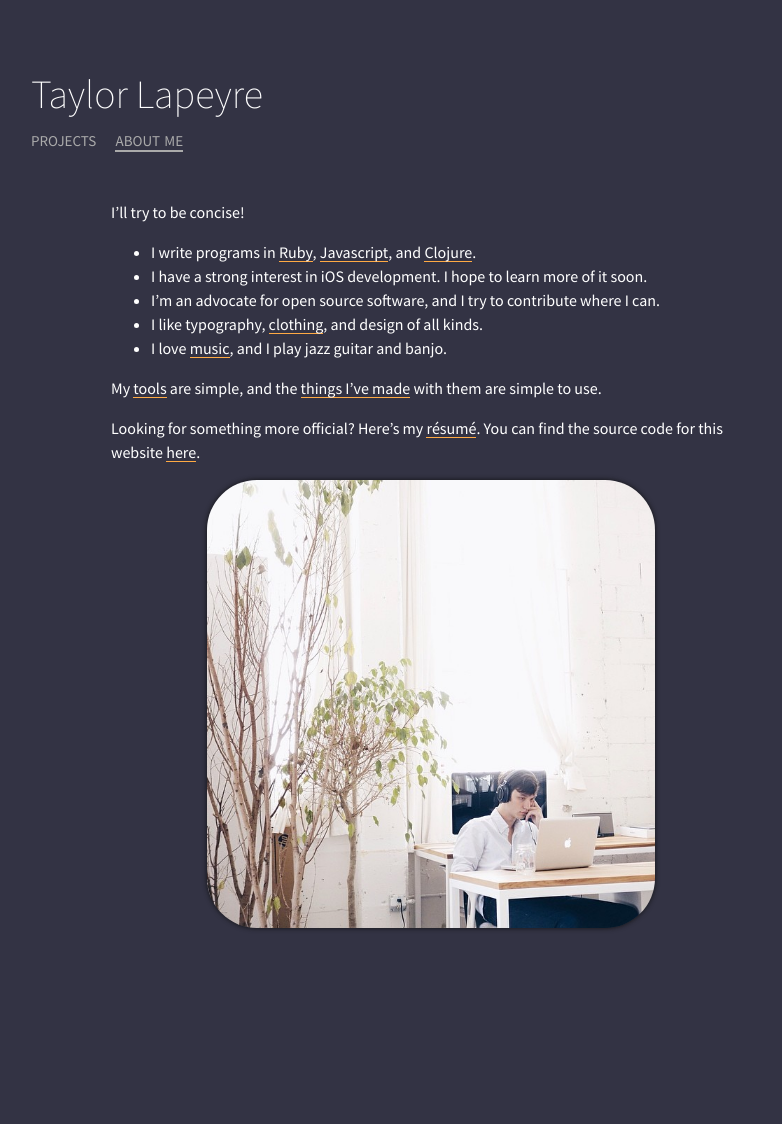
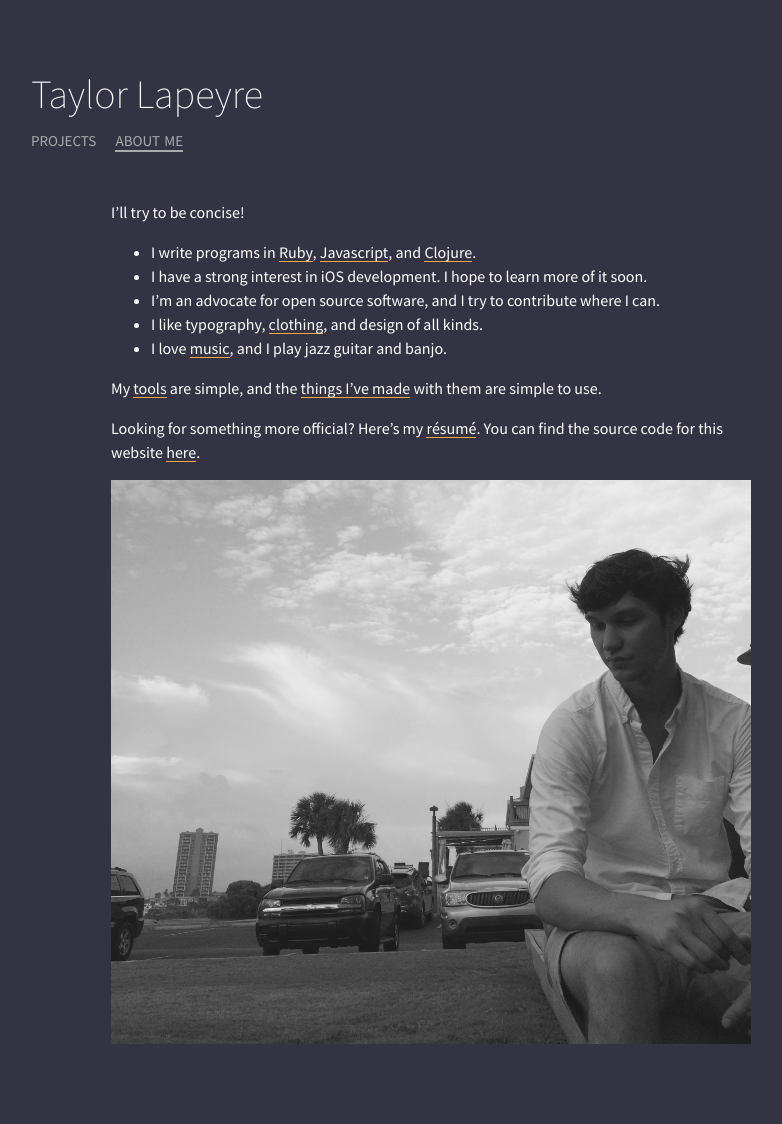
Before and after one commit to taylorlapeyre/taylorlapeyre.github.io, a Jekyll site: the page built from about/index.md, in a window 1280 px wide. Shown: the whole page, without its empty margins (209-991 px from the left). Built offline with Jekyll 4.4.1, drawn with Linux system fonts in a browser that asks for light colours; before the commit the page ends 1008 px from its top, so only the background shows below that.

Commit message:
change photo

```diff
--- a/assets/css/main.css
+++ b/assets/css/main.css
@@ -34,9 +34,7 @@ h2 {
 
 img {
   display: block;
-  width: 70%;
-  border-radius: 50px;
-  box-shadow: 0px 0px 5px #111;
+  width: 100%;
   margin: 0 auto;
 }
 
```
Also changed, not shown: assets/images/profile.jpeg.
